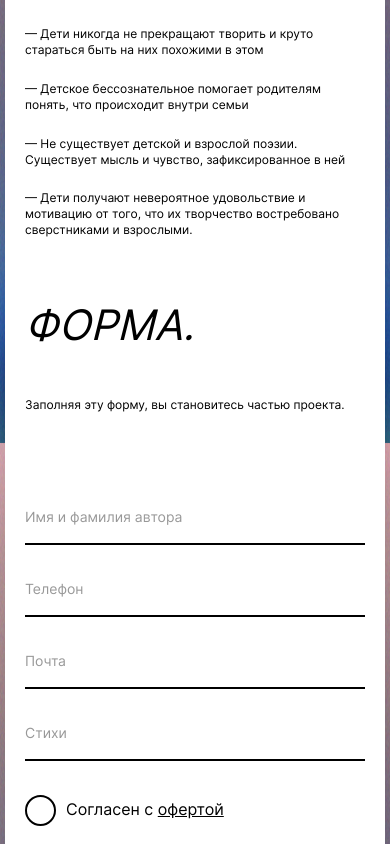
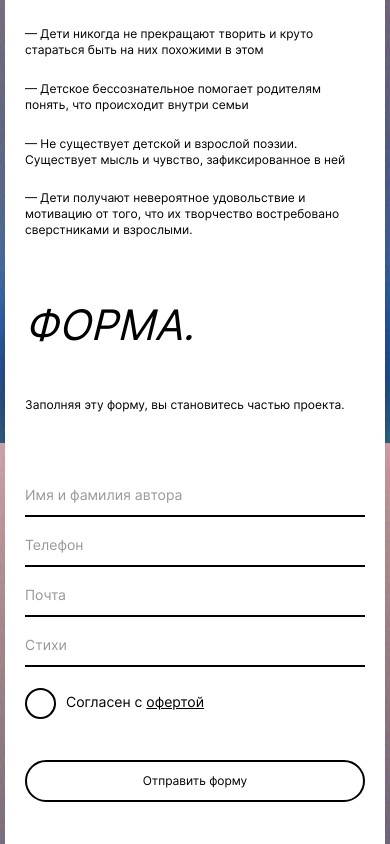
Before and after one commit to Nerevar123/turbina-react, a React (Create React App) app: page / in a window 390 px wide. Shown: the part 2089-2933 px from the top of the page. Built offline with nearby package versions, Linux system fonts and the light colour scheme.

Commit message:
fix: adaptive

```diff
--- a/src/index.css
+++ b/src/index.css
@@ -313,7 +313,6 @@
     margin: 0 11px;
     padding-top: 100px;
     padding-left: 50px;
-    padding-bottom: 86px;
     padding-right: 50px;
 }
 
@@ -358,7 +357,20 @@
 }
 
 .description__article:last-of-type {
-    margin-bottom: 44px;
+    margin-bottom: 73px;
+}
+
+@media screen and (max-width: 1024px) {
+
+    .description__article:last-of-type {
+        margin-bottom: 63px;
+    }
+}
+
+@media screen and (max-width: 500px) {
+    .description__article:last-of-type {
+        margin-bottom: 33px;
+    }
 }
 
 .description__text {
@@ -417,6 +429,11 @@
     font-size: 16px;
 }
 
+@media screen and (max-width: 500px) {
+    .description__form {
+        font-size: 14px;
+    }
+}
 
 .form__heading {
     font-size: 30px;
@@ -434,22 +451,29 @@
     border: none;
     margin: 0;
     padding: 0;
+    font-size: 16px;
+}
+
+@media screen and (max-width: 500px) {
+    .form__fieldset {
+        font-size: 14px;
+    }
 }
 
 .form__input {
     width: 100%;
-    height: 54px;
-    margin: 16px auto 0 0;
+    height: 46px;
+    margin: 0px auto 6px 0;
     border: none;
     border-bottom: 2px solid black;
     color: #000;
-    font-size: 16px;
+    /*    font-size: 16px;*/
     padding: 0;
 }
 
 @media screen and (max-width: 500px) {
     .form__input {
-        font-size: 14px;
+    height: 42px;
     }
 }
 
@@ -478,7 +502,7 @@
     display: flex;
     flex-direction: row;
     height: 29px;
-    margin: 34px auto 0 0;
+    margin: 15px auto 0 0;
 }
 
 .form__label {
@@ -538,20 +562,41 @@
     width: 100%;
     height: 60px;
     border: 2px solid black;
-    margin: 43px 0 0 0;
+    margin: 43px 0 20px 0;
     border-radius: 30px;
-    font-size: 16px;
     font-weight: 400;
 }
+
 @media screen and (max-width: 1024px) {
     .form__button {
         font-size: 15px;
     }
 }
+
 @media screen and (max-width: 500px) {
     .form__button {
         font-size: 12px;
+        height: 42px;
     }
+}
+
+.form__error {
+    visibility: hidden;
+    color: #F00;
+    margin: 0 auto 0 0;
+}
+
+.form__error_active {
+    visibility: visible;
+    color: #F00;
+}
+
+.form__error_type_centered {
+    width: 100%;
+    margin-left: auto;
+    display: flex;
+    text-align: center;
+    justify-content: center;
 }
 
 .footer {
@@ -602,5 +647,4 @@
     color: inherit;
     font-size: inherit;
     line-height: inherit;
-
 }
```
Also changed, not shown: src/index.html (+10 -5 lines).
